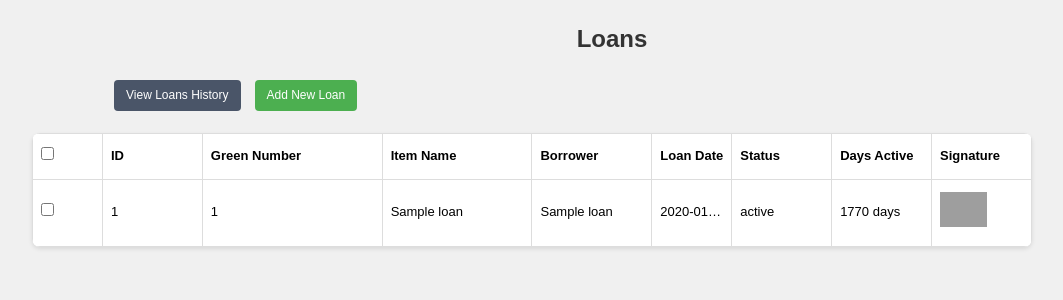
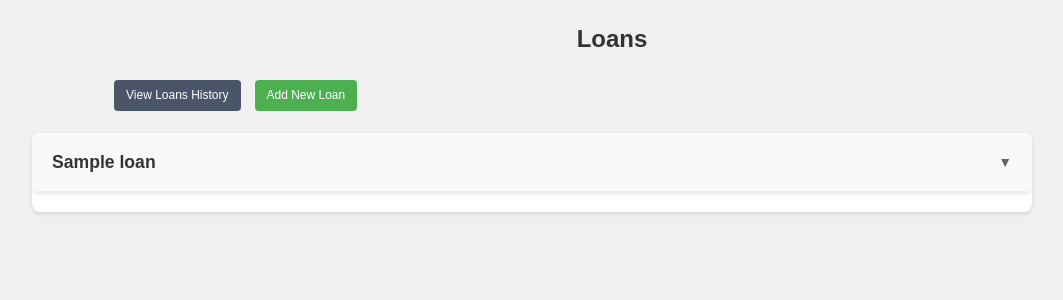
Before and after one commit to alonbril/Inventory-Management, a Flask app: page /loans in a window 1280 px wide. Shown: the part 56-356 px from the top of the page, without its empty margins (28-1091 px from the left). Run offline with Flask 3, Linux system fonts and the light colour scheme; tables that the repository leaves empty hold one stand-in row (values such as "Sample post"); some libraries are stand-ins or nearby versions; grey boxes are pictures that could not be loaded.

Commit message:
changed how active loans are shows and fixed the hovering with mouse

```diff
--- a/Templates/Loans.html
+++ b/Templates/Loans.html
@@ -10,51 +10,61 @@
 
 {% if loans %}
 <form id="bulkReturnForm" method="POST" action="{{ url_for('bulk_return') }}">
-    <div class="bulk-actions" style="margin: 20px 0;">
+    <div class="bulk-actions">
         <button type="submit" class="button edit" id="bulkReturnBtn" style="display: none;">
             Return Selected Items
         </button>
     </div>
 
     <div class="table-container loans-table">
-        <table>
+        {% set current_borrower = namespace(name=None) %}
+        {% for loan in loans %}
+            {% if loan.borrower_name != current_borrower.name %}
+                {% if not loop.first %}
+                        </tbody>
+                    </table>
+                </div>
+                {% endif %}
+                <div class="borrower-section">
+                    <div class="borrower-header" onclick="toggleBorrower('{{loan.borrower_name}}')">
+                        <span class="borrower-name">{{ loan.borrower_name }}</span>
+                        <span class="toggle-icon" id="toggle-{{ loan.borrower_name|replace(' ', '-') }}">▼</span>
+                    </div>
+                    <table class="borrower-loans" id="loans-{{ loan.borrower_name|replace(' ', '-') }}" style="display: none;">
                         <thead>
                             <tr>
-                    <th><input type="checkbox" id="selectAll"></th>
-                    <th>ID</th>
-                    <th>Green Number</th>
+                                <th style="width: 40px;"><input type="checkbox" class="select-all-borrower" data-borrower="{{ loan.borrower_name }}"></th>
+                                <th style="width: 60px;">ID</th>
+                                <th style="width: 100px;">Green Number</th>
                                 <th>Item Name</th>
-                    <th>Borrower</th>
-                    <th>Loan Date</th>
-                    <th>Status</th>
-                    <th>Days Active</th>
-                    <th>Signature</th>
-                    <th>Actions</th>
+                                <th style="width: 100px;">Loan Date</th>
+                                <th style="width: 100px;">Days Active</th>
+                                <th style="width: 100px;">Signature</th>
+                                <th style="width: 140px;">Actions</th>
                             </tr>
                         </thead>
                         <tbody>
-                {% for loan in loans %}
-                <tr class="clickable-row {% if loan.is_overdue %}overdue{% endif %}"
+                {% set current_borrower.name = loan.borrower_name %}
+            {% endif %}
+                        <tr class="loan-row clickable-row {% if loan.is_overdue %}overdue{% endif %}"
                             data-borrower="{{ loan.borrower_name }}"
                             onclick="window.location.href='{{ url_for('loan_details', id=loan['id']) }}'">
-                    <td onclick="event.stopPropagation()">
+                            <td style="width: 40px;" onclick="event.stopPropagation()">
                                 <input type="checkbox" name="loan_ids[]" value="{{ loan.id }}" class="loan-checkbox">
                             </td>
-                    <td>{{ loan.id }}</td>
-                    <td>{{ loan.green_number }}</td>
+                            <td style="width: 60px;">{{ loan.id }}</td>
+                            <td style="width: 100px;">{{ loan.green_number }}</td>
                             <td>{{ loan.item_name }}</td>
-                    <td>{{ loan.borrower_name }}</td>
-                    <td>{{ loan.loan_date }}</td>
-                    <td>{{ loan.status }}</td>
-                    <td>{{ loan.days_active }} days</td>
-                    <td>
+                            <td style="width: 100px;">{{ loan.loan_date }}</td>
+                            <td style="width: 100px;">{{ loan.days_active }} days</td>
+                            <td style="width: 100px;">
                                 {% if loan.signature %}
                                 <img src="{{ loan.signature }}" style="max-height: 35px;">
                                 {% else %}
                                 No signature
                                 {% endif %}
                             </td>
-                    <td class="actions-cell" onclick="event.stopPropagation()">
+                            <td class="actions-cell" style="width: 140px;" onclick="event.stopPropagation()">
                                 {% if loan.status == 'active' %}
                                     {% if loan.days_active > 7 %}
                                     <a href="{{ url_for('extend_loan', id=loan.id) }}" class="button edit"
@@ -65,16 +75,66 @@
                                 {% endif %}
                             </td>
                         </tr>
-                {% endfor %}
+            {% if loop.last %}
                         </tbody>
                     </table>
                 </div>
+            {% endif %}
+        {% endfor %}
+    </div>
 </form>
+
+<style>
+.borrower-section {
+    margin-bottom: 20px;
+    background: white;
+    border-radius: 8px;
+    overflow: hidden;
+    box-shadow: 0 2px 4px rgba(0,0,0,0.1);
+}
+
+.borrower-header {
+    padding: 15px 20px;
+    background: #f8f9fa;
+    cursor: pointer;
+    display: flex;
+    justify-content: space-between;
+    align-items: center;
+    border-bottom: 1px solid #e9ecef;
+}
+
+.borrower-header:hover {
+    background: #e9ecef;
+}
+
+.borrower-name {
+    font-weight: bold;
+    font-size: 1.1em;
+    color: #333;
+}
+
+.toggle-icon {
+    font-size: 14px;
+    color: #666;
+    transition: transform 0.3s ease;
+}
+
+.toggle-icon.rotated {
+    transform: rotate(180deg);
+}
+
+.borrower-loans {
+    width: 100%;
+    border-collapse: collapse;
+}
+
+.borrower-loans thead th {
+    background: #f8f9fa;
+}
+</style>
 
 <script>
 document.addEventListener('DOMContentLoaded', function() {
-    const selectAll = document.getElementById('selectAll');
-    const loanCheckboxes = document.querySelectorAll('.loan-checkbox');
     const bulkReturnBtn = document.getElementById('bulkReturnBtn');
 
     // Function to update bulk return button visibility
@@ -83,32 +143,37 @@ document.addEventListener('DOMContentLoaded', function() {
         bulkReturnBtn.style.display = checkedBoxes.length > 0 ? 'inline-block' : 'none';
     }
 
-    // Select all functionality
-    selectAll.addEventListener('change', function() {
-        loanCheckboxes.forEach(checkbox => {
-            checkbox.checked = selectAll.checked;
+    // Handle "Select All" checkboxes for each borrower
+    document.querySelectorAll('.select-all-borrower').forEach(checkbox => {
+        checkbox.addEventListener('change', function() {
+            const borrower = this.dataset.borrower;
+            const borrowerCheckboxes = document.querySelectorAll(`tr[data-borrower="${borrower}"] .loan-checkbox`);
+            borrowerCheckboxes.forEach(box => {
+                box.checked = this.checked;
             });
             updateBulkReturnButton();
         });
+    });
 
     // Individual checkbox changes
-    loanCheckboxes.forEach(checkbox => {
+    document.querySelectorAll('.loan-checkbox').forEach(checkbox => {
         checkbox.addEventListener('change', function(e) {
-            e.stopPropagation(); // Prevent row click when clicking checkbox
+            e.stopPropagation();
 
-            // Check if all boxes are checked
-            const allChecked = Array.from(loanCheckboxes).every(box => box.checked);
-            selectAll.checked = allChecked;
+            const borrower = this.closest('tr').dataset.borrower;
+            const borrowerCheckboxes = document.querySelectorAll(`tr[data-borrower="${borrower}"] .loan-checkbox`);
+            const selectAllBorrower = document.querySelector(`.select-all-borrower[data-borrower="${borrower}"]`);
+
+            // Update borrower's "Select All" checkbox
+            selectAllBorrower.checked = Array.from(borrowerCheckboxes).every(box => box.checked);
 
             // Auto-select all loans from same borrower if this is the first selection
-            const checkedBoxes = document.querySelectorAll('.loan-checkbox:checked');
-            if (checkedBoxes.length === 1 && checkbox.checked) {
-                const borrower = checkbox.closest('tr').dataset.borrower;
-                loanCheckboxes.forEach(box => {
-                    if (box.closest('tr').dataset.borrower === borrower) {
+            const allCheckedBoxes = document.querySelectorAll('.loan-checkbox:checked');
+            if (allCheckedBoxes.length === 1 && checkbox.checked) {
+                borrowerCheckboxes.forEach(box => {
                     box.checked = true;
-                    }
                 });
+                selectAllBorrower.checked = true;
             }
 
             updateBulkReturnButton();
@@ -123,6 +188,21 @@ document.addEventListener('DOMContentLoaded', function() {
         }
     });
 });
+
+function toggleBorrower(borrowerName) {
+    const tableId = `loans-${borrowerName.replace(' ', '-')}`;
+    const iconId = `toggle-${borrowerName.replace(' ', '-')}`;
+    const table = document.getElementById(tableId);
+    const icon = document.getElementById(iconId);
+
+    if (table.style.display === 'none') {
+        table.style.display = 'table';
+        icon.textContent = '▲';
+    } else {
+        table.style.display = 'none';
+        icon.textContent = '▼';
+    }
+}
 </script>
 
 {% else %}
--- a/app.py
+++ b/app.py
@@ -179,19 +179,15 @@ def loans():
     # Get all active loans with calculated days active
     cursor.execute('''
         SELECT *,
-        CAST(
-            (JULIANDAY('now') - JULIANDAY(loan_date)) AS INTEGER
-        ) as days_active
+        CAST((JULIANDAY('now') - JULIANDAY(loan_date)) AS INTEGER) as days_active
         FROM loans
         WHERE status = 'active'
-        ORDER BY id DESC
+        ORDER BY borrower_name, loan_date DESC
     ''')
-    loans = cursor.fetchall()
 
-    # Convert loans to a list to modify each row
-    loans = [dict(loan) for loan in loans]
+    loans = [dict(loan) for loan in cursor.fetchall()]
 
-    # Add overdue flag
+    # Add is_overdue flag to each loan
     for loan in loans:
         loan['is_overdue'] = loan['days_active'] > 7
 
--- a/static/style.css
+++ b/static/style.css
@@ -351,6 +351,29 @@ tr.overdue.clickable-row:hover::after {
 .clickable-row:hover td.actions-cell,
 tr.overdue.clickable-row:hover td {
     color: inherit;
+}
+.clickable-row,
+.clickable-row:hover,
+.clickable-row::after,
+.clickable-row:hover::after {
+    content: none !important;
+    position: static !important;
+    display: table-row !important;
+}
+
+/* Simple hover effect */
+.clickable-row:hover td {
+    background-color: #f5f5f5;
+}
+
+.actions-cell {
+    width: 140px;
+    white-space: nowrap;
+}
+
+.actions-cell .button {
+    display: inline-block;
+    margin: 2px;
 }
 
 /* ==========================================================================
@@ -1307,3 +1330,55 @@ label[for="borrower_name"] {
         width: 100%;
     }
 }
+
+.borrower-loans {
+    width: 100%;
+    border-collapse: collapse;
+    table-layout: fixed;
+}
+
+.borrower-loans th,
+.borrower-loans td {
+    padding: 12px 8px;
+    text-align: left;
+    border: 1px solid #ddd;
+    overflow: hidden;
+    text-overflow: ellipsis;
+    white-space: nowrap;
+    background-clip: padding-box;
+}
+
+.clickable-row {
+    transition: background-color 0.2s ease;
+}
+
+.clickable-row:hover {
+    background-color: #f5f5f5;
+}
+
+.clickable-row:hover td {
+    background-color: transparent !important;
+}
+
+.actions-cell {
+    width: 140px !important;
+    white-space: nowrap;
+    position: relative;
+}
+
+.actions-cell .button {
+    display: inline-block;
+    margin: 2px;
+    white-space: nowrap;
+}
+
+/* Prevent any potential table expansion */
+.table-container {
+    width: 100%;
+    overflow-x: auto;
+}
+
+.borrower-section {
+    width: 100%;
+    overflow: hidden;
+}
```
Lines whose indentation alone changed are shown as unchanged.
